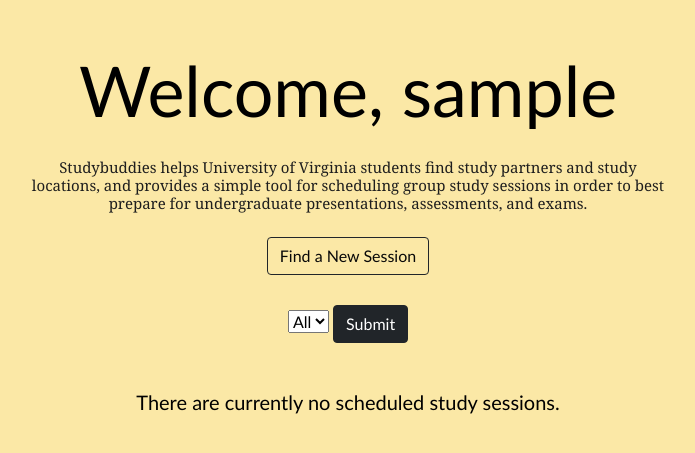
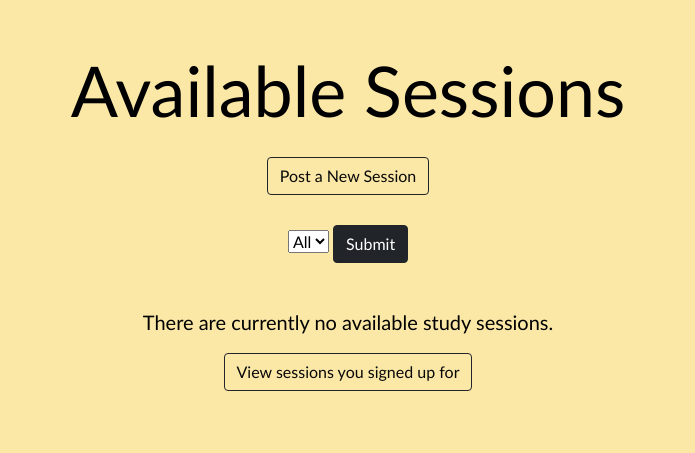
Before and after one commit to uva-cs3240-s22/group-project-b-12, a Django app: page / in a window 1280 px wide. Shown: the part 106-559 px from the top of the page, without its empty margins (292-987 px from the left). Run offline with Django 4.2, Linux system fonts and the light colour scheme; the visitor is signed in with stand-in values (Sample User, id 1); some libraries are stand-ins or nearby versions.

Commit message:
add colors to login page and make home page display only sessions a user hasn't signed up for

```diff
--- a/studybud/templates/studybud/sessions.html
+++ b/studybud/templates/studybud/sessions.html
@@ -1,67 +1,77 @@
 {% extends 'studybud/base.html' %}
 {% block content %}
 <style>
-h1{
+    h1 {
         color: black;
         font-size: 70px;
     }
-    p{
+
+    p {
         color: black;
         font-size: 30px;
     }
-    a{
 
-    }
-    *{
+    a {}
+
+    * {
         color: black;
     }
-    h4{
+
+    h4 {
         font-size: 15px;
         font-family: Georgia;
-    color:#1E1E1E;
+        color: #1E1E1E;
         margin-bottom: 2%;
         margin-top: 2%;
         margin-left: 25%;
         margin-right: 25%;
     }
 </style>
-    {% comment %} <li class ="list-group-item bg-transparent list-group-item-success"><a href = "{% url 'submitSession' %}">Post a study Session</a> {% endcomment %}
+{% comment %} <li class="list-group-item bg-transparent list-group-item-success"><a
+        href="{% url 'submitSession' %}">Post a study Session</a> {% endcomment %}
     <div class="d-grid gap-2 d-md-block text-center">
-        <h1 class="text-center" style="margin-bottom: 25px;">Welcome, {{user.username}}</h1>
-        <h4> Studybuddies helps University of Virginia students find study partners and study locations, and provides a simple tool for scheduling group study sessions in order to best prepare for undergraduate presentations, assessments, and exams.</h4>
-        <a class="btn btn-dark " href="{% url 'submitSession' %}" role="button" style="margin-bottom: 10px;">Find a New Session</a>
+        <h1 class="text-center" style="margin-bottom: 25px;">Available Sessions</h1>
+        <a class="btn btn-dark " href="{% url 'submitSession' %}" role="button" style="margin-bottom: 10px;">Post a New
+            Session</a>
     </div>
 
     <div class="row justify-content-center text-center">
         <form role="form" name="selectCourse" method="get" action="{% url 'sessions' %}">
             {% csrf_token %}
-            <select id="course" name="course"  >
+            <select id="course" name="course">
                 <option value="all" selected>All</option>
                 {% for course in courses %}
-                    <option name ="course" value={{course.id}}>{{course.subject}} {{course.catalog_number}}</option>
+                <option name="course" value={{course.id}}>{{course.subject}} {{course.catalog_number}}</option>
                 {% endfor %}
             </select>
-            <button type="submit" class="btn btn-dark" style="margin-top: 20px; margin-bottom: 20px" value="Submit">Submit</button>
+            <button type="submit" class="btn btn-dark" style="margin-top: 20px; margin-bottom: 20px"
+                value="Submit">Submit</button>
         </form>
     </div>
     {% if session_list %}
-        <div class="row justify-content-center" >
+    <div class="row justify-content-center">
         <div class="col-5">
             <div class="text-center">
             </div>
             {% for session in session_list %}
-                    <div class="row session"
-                         onclick="location.href='{% url 'sessionDetail' session.id %}'">
+            <div class="row session" onclick="location.href='{% url 'sessionDetail' session.id %}'">
                 <div class="row">
-                            <div class="col">
-                                <h3>{{ session.course }}</h3>
+                    <div class="col-2">
+                        <h4>{{ session.course }}</h4>
                     </div>
-                            <div class="col-5">
-                                <p class="text-center" style="font-size: 20px">
-                                    {{ session.date }}  {{ session.location }}
+                    <div class="col-7">
+                        <p class="text-center">
+                            {{ session.date }} @ {{ session.location }}
                         </p>
                     </div>
+                    <div class="col-2">
 
+                        <form name="signUp" method="post" action="{% url 'signUp' %}">
+                            {% csrf_token %}
+                            <input type="hidden" name="sessionid" value={{session.id}} />
+                            <input class="btn btn-dark float-end" type="submit" value="Sign up" />
+                        </form>
+                    </div>
 
                 </div>
             </div>
@@ -70,8 +80,12 @@ h1{
         {% else %}
         <br>
         <p class="text-center" style="font-size: 20px">
-                There are currently no scheduled study sessions.
+            There are currently no available study sessions.
         </p>
         {% endif %}
+        <center >
+            <a class="btn btn-dark " href="{% url 'mySessions' %}" role="button" style="margin-bottom: 10px;">View sessions you signed up for</a>
+        </center>
     </div>
     {% endblock %}
+    <!-- view sessions you are enrolled in -->
--- a/studybud/views.py
+++ b/studybud/views.py
@@ -25,9 +25,9 @@ class sessionListView(LoginRequiredMixin,generic.ListView):
             courses = user.profile.courses.all()
 
             if (filter=='all'):
-                sessions = Session.objects.filter(course__in = courses)
+                sessions = Session.objects.filter(course__in = courses).exclude(attendees=user)
             else:
-                sessions = Session.objects.filter(course=filter)
+                sessions = Session.objects.filter(course=filter).exclude(attendees=user)
 
             return sessions
         except:
```
Also changed, not shown: profiles/templates/profiles/login.html (+9 -3 lines), studybud/templates/studybud/mySessions.html (+4 -4 lines). Lines whose indentation alone changed are shown as unchanged.
